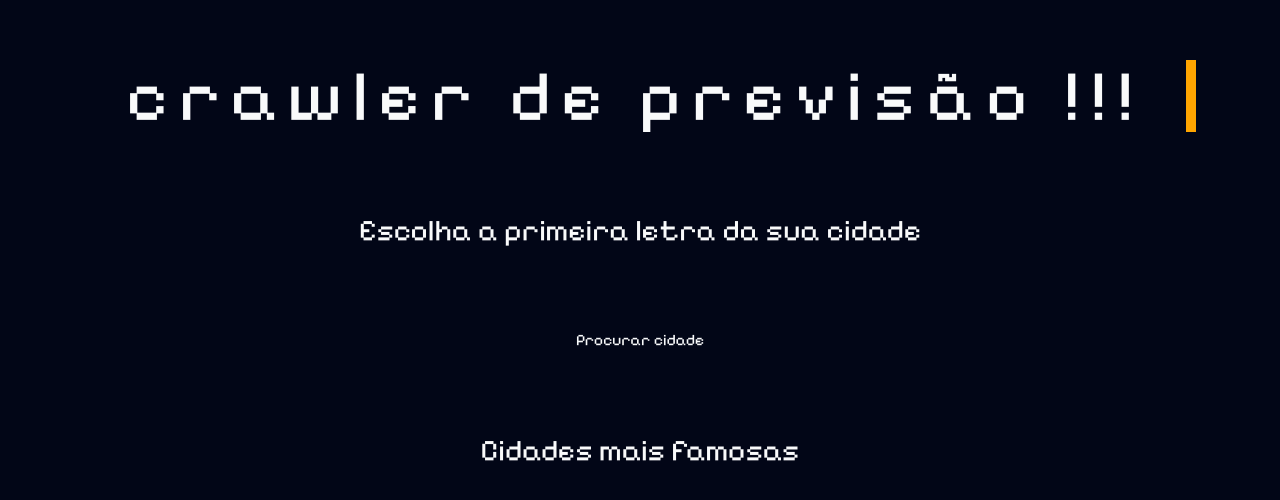
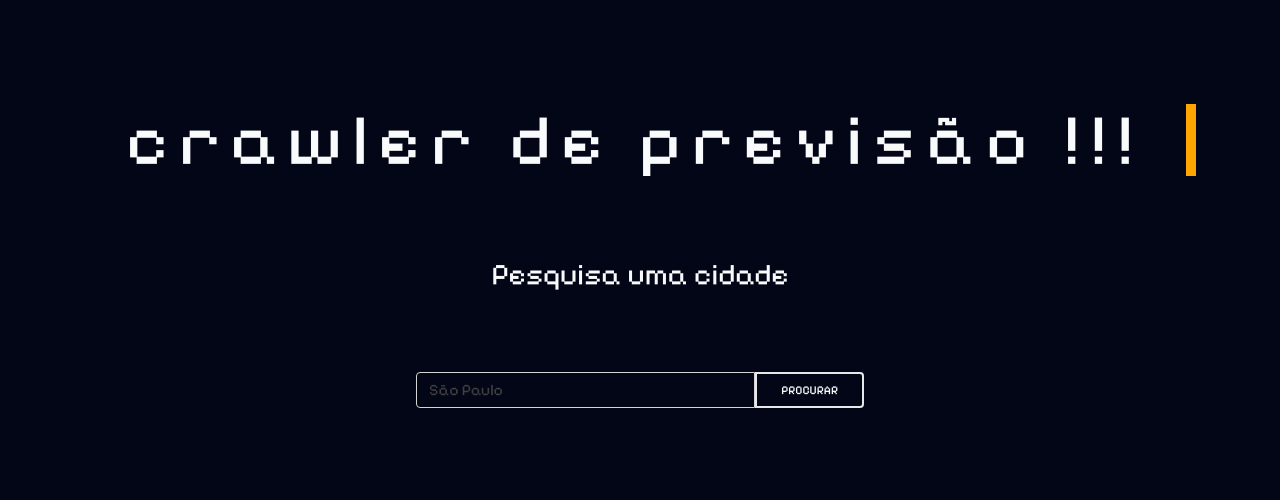
Before and after one commit to EdgarSantiago/weather-crawler, a SvelteKit app: page / in a window 1280 px wide. Shown: the part 156-656 px from the top of the page. Built offline with nearby package versions, Linux system fonts and the light colour scheme.

Commit message:
input de procurar cidade, funcionando

```diff
--- a/src/components/WeatherInfo.svelte
+++ b/src/components/WeatherInfo.svelte
@@ -1,7 +1,6 @@
 <script>
   export let title = "Prob. de Chuva";
   export let percentage = "26%";
-  export let rainfall = "5mm";
 </script>
 
 <div class="flex justify-between w-full text-2xl mx-auto p-2 rounded-3xl">
--- /dev/null
+++ b/src/components/home/Search.svelte
@@ -0,0 +1,90 @@
+<!-- YourComponent.svelte -->
+
+<script>
+  // @ts-nocheck
+
+  let cityInput = ""; // Variable to hold the user's input
+  let responseData = null; // Variable to store API response data
+  let loading = false; // Variable to track loading state
+
+  async function handleSubmit() {
+    loading = true; // Set loading state to true
+
+    // Build the URL for the API request, using encodeURIComponent to handle special characters in the city name
+    const apiUrl = `http://localhost:5000/scrape/searchcity/${encodeURIComponent(
+      cityInput
+    )}`;
+
+    try {
+      // Send a GET request to the API
+      const response = await fetch(apiUrl);
+
+      if (response.ok) {
+        // Process the response data
+        responseData = await response.json();
+      } else {
+        console.error("Failed to fetch data from the API");
+      }
+    } catch (error) {
+      console.error("An error occurred:", error);
+    } finally {
+      loading = false; // Set loading state to false when the request is completed
+    }
+  }
+
+  import { onMount } from "svelte";
+
+  onMount(async () => {
+    // This code will run when the component is mounted.
+    // You can place your initial API request logic here.
+    const initialCity = "São Paulo"; // Initial city to fetch
+    cityInput = initialCity; // Set the input field value
+    //await handleSubmit(); // Call the submit function
+  });
+</script>
+
+<!-- Your form -->
+<form on:submit={handleSubmit} method="GET">
+  <div class="mb-3 mx-auto w-full">
+    <div
+      class="relative mb-4 mx-auto flex max-w-md flex-row items-stretch w-full"
+    >
+      <input
+        type="text"
+        class="relative w-full block mx-auto rounded-l border border-solid border-neutral-300 bg-transparent bg-clip-padding px-3 py-[0.25rem] text-base font-normal leading-[1.6] text-neutral-700 outline-none transition duration-200 ease-in-out focus:z-[3] focus:border-primary focus:text-neutral-700 focus:shadow-[inset_0_0_0_1px_rgb(59,113,202)] focus:outline-none dark:border-neutral-600 dark:text-neutral-200 dark:placeholder:text-neutral-200 dark:focus:border-primary"
+        placeholder="Digite uma cidade"
+        aria-label="Digite uma cidade"
+        bind:value={cityInput}
+        disabled={loading}
+      />
+      <!--Search button-->
+      <button
+        class="relative z-[2] rounded-r border-2 border-primary px-6 py-2 text-xs font-medium uppercase text-primary transition duration-150 ease-in-out hover:bg-black hover:bg-opacity-5 focus:outline-none focus:ring-0"
+        type="submit"
+        id="button-addon3"
+        data-te-ripple-init
+        disabled={loading}
+      >
+        {#if loading}
+          Procurando... <!-- Display loading text when loading is true -->
+        {:else}
+          Procurar
+        {/if}
+      </button>
+    </div>
+  </div>
+</form>
+
+<!-- Display API response data -->
+{#if responseData}
+  <!-- Button to view temperature -->
+  <a
+    href={`/temperature/${responseData.data.textContent}?href=${responseData.data.href}`}
+  >
+    <button
+      class="relative z-[2] rounded-r border-2 border-primary px-6 py-2 text-xs font-medium uppercase text-primary transition duration-150 ease-in-out hover:bg-black hover:bg-opacity-5 focus:outline-none focus:ring-0"
+    >
+      Ver temperatura
+    </button>
+  </a>
+{/if}
--- a/src/routes/+page.svelte
+++ b/src/routes/+page.svelte
@@ -1,15 +1,12 @@
+<!-- /+page.svelte -->
 <script>
   // Create a constant array containing the alphabet
-  const alphabet = Array.from({ length: 26 }, (_, i) =>
-    String.fromCharCode("a".charCodeAt(0) + i)
-  );
+  import Search from "../components/home/Search.svelte";
 </script>
 
 <div class="typewriter">
   <h1 class="text-3xl lg:text-7xl">crawler de previsão !!!</h1>
 </div>
-<p class="text-xl lg:text-3xl">Escolha a primeira letra da sua cidade</p>
+<p class="text-xl lg:text-3xl">Pesquisa uma cidade</p>
 
-<button>Procurar cidade</button>
-
-<p class="text-xl lg:text-3xl">Cidades mais famosas</p>
+<Search />
--- a/src/routes/searchcity/+page.svelte
+++ /dev/null
@@ -1,14 +0,0 @@
-<script>
-  // @ts-nocheck
-  import { page } from "$app/stores";
-</script>
-
-<div class="typewriter">
-  <h1 class="text-3xl lg:text-7xl">crawler de previsão !!!</h1>
-</div>
-<p class="text-xl lg:text-3xl">Pesquise uma cidade</p>
-
-<input placeholder="pesquisar" />
-
-<button>Procurar cidade</button>
-<!-- Display loading or error message while data is being fetched -->
--- a/src/routes/temperature/[cityname]/+page.svelte
+++ b/src/routes/temperature/[cityname]/+page.svelte
@@ -8,16 +8,42 @@
 
   let cityname = "";
   let href = "";
+  let responseData = null; // Variable to store API response data
+  let loading = false; // Variable to track loading state
 
-  onMount(() => {
+  async function handleSubmit(href) {
+    loading = true; // Set loading state to true
+    const apiUrl = `http://localhost:5000/scrape/weather`;
+    // Build the URL for the API request, using encodeURIComponent to handle special characters in the city name
+    try {
+      // Send a GET request to the API
+      const response = await fetch(apiUrl, {
+        method: "POST", // Use POST method
+        headers: {
+          "Content-Type": "application/json",
+        },
+        body: JSON.stringify({ href: href }), // Send data as JSON
+      });
+      console.log(response);
+      if (response.ok) {
+        // Process the response data
+        responseData = await response.json();
+      } else {
+        console.error("Failed to fetch data from the API");
+      }
+    } catch (error) {
+      console.error("An error occurred:", error);
+    } finally {
+      loading = false; // Set loading state to false when the request is completed
+    }
+  }
+
+  onMount(async () => {
     const urlParams = new URLSearchParams(window.location.search);
     const isBeta = urlParams.get("href");
-
-    console.log("page.params:", $page.params);
-    console.log("page.query:", $page.query);
-    console.log("page.query:", isBeta);
     cityname = $page.params.cityname || "Default City";
     href = isBeta || "Default Href";
+    await handleSubmit(href); // Call the submit function
   });
 </script>
 
```
Also changed, not shown: 1 other file (tests, documents, lock files or other folders).
